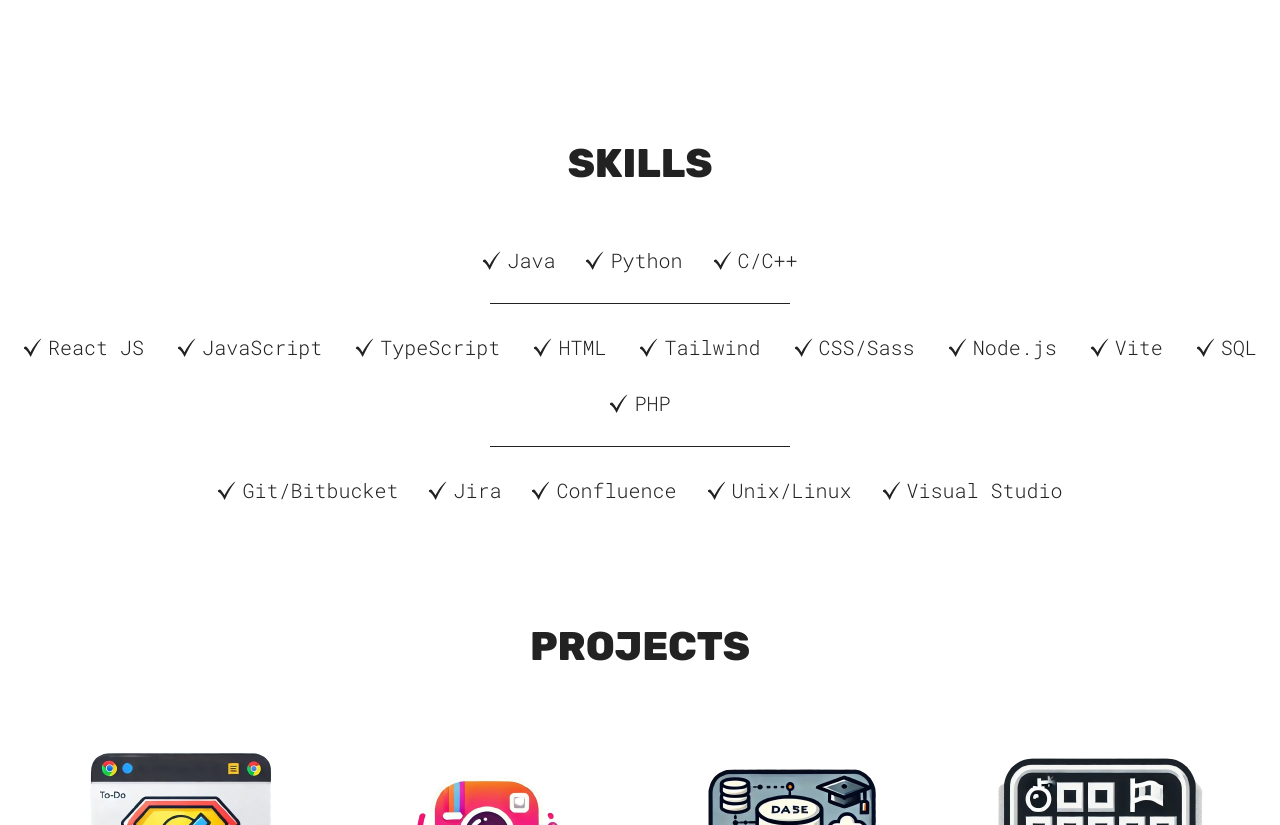
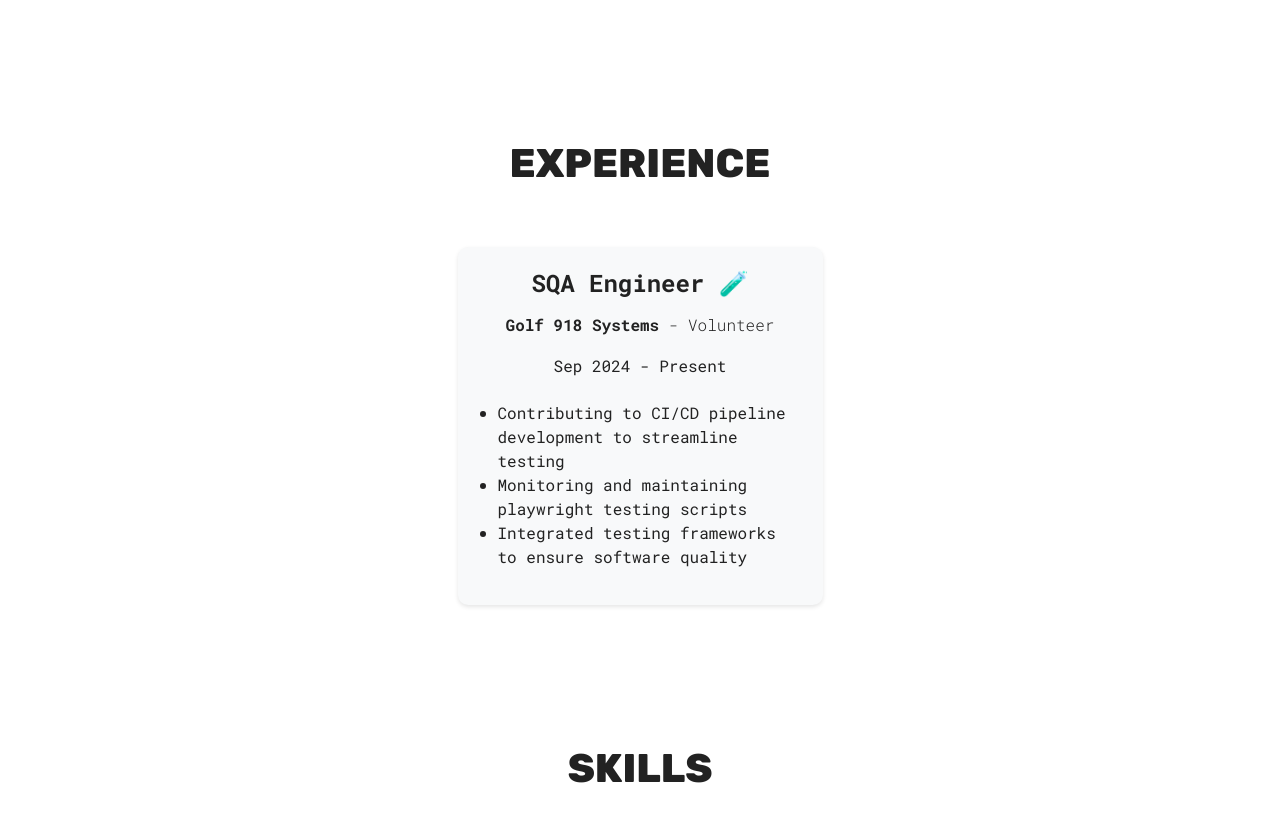
Before and after one commit to Hirbod03/PersonalWebsite, a React (Vite) app: page / in a window 1280 px wide. Shown: the part 780-1605 px from the top of the page. Built offline with nearby package versions, Linux system fonts and the light colour scheme.

Commit message:
Remove commented out code for Experience component

```diff
--- a/src/App.jsx
+++ b/src/App.jsx
@@ -10,7 +10,7 @@ function App() {
    return (
       <>
          <Hero />
-         {/* <Experience /> */}
+         <Experience />
          <Skills />
          <Projects />
          <Contact />
--- a/src/sections/Experience/Experience.jsx
+++ b/src/sections/Experience/Experience.jsx
@@ -44,7 +44,7 @@ const experiences = [
     company: 'Golf 918 Systems',
     responsibilities: [
       'Contributing to CI/CD pipeline development to streamline testing',
-      'Monitoring and maintaining pipelines, resolving build issues',
+      'Monitoring and maintaining playwright testing scripts',
       'Integrated testing frameworks to ensure software quality',
     ],
     typeOfEmployment: 'Volunteer',
@@ -65,8 +65,8 @@ const Experience = () => {
               <a href={experience.companyLink} target="_blank" rel="noopener noreferrer" className={styles.companyLink}>
                 {experience.company}
               </a>
-              {/* <a> - {experience.typeOfEmployment}
-              </a> */}
+              <a> - {experience.typeOfEmployment}
+              </a>
             </p>
             <p className={styles.employmentDetails}>
               <span>{experience.employmentDuration}</span>
```
